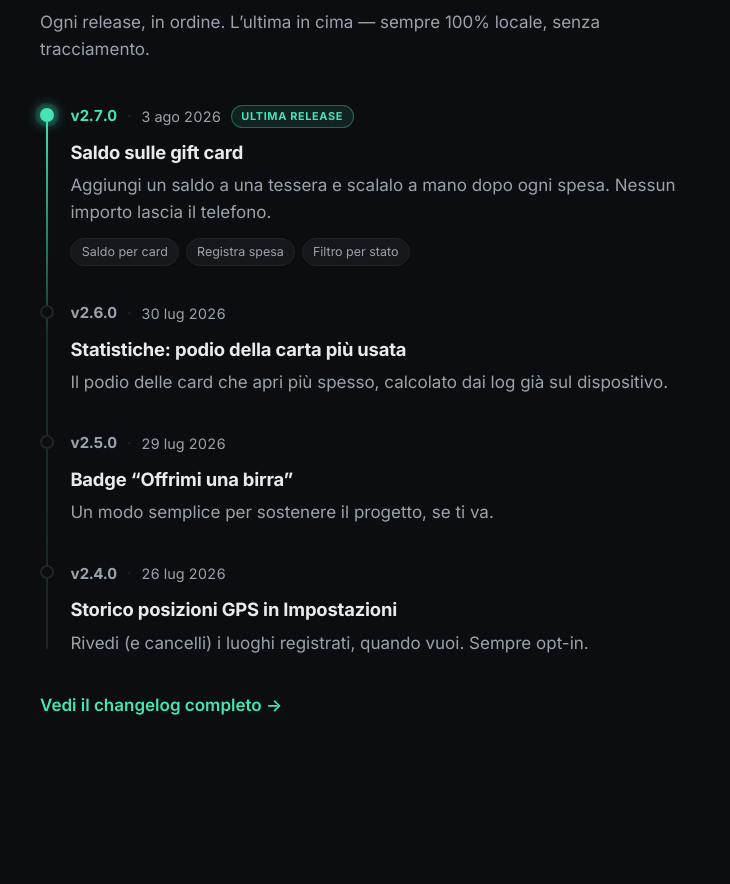
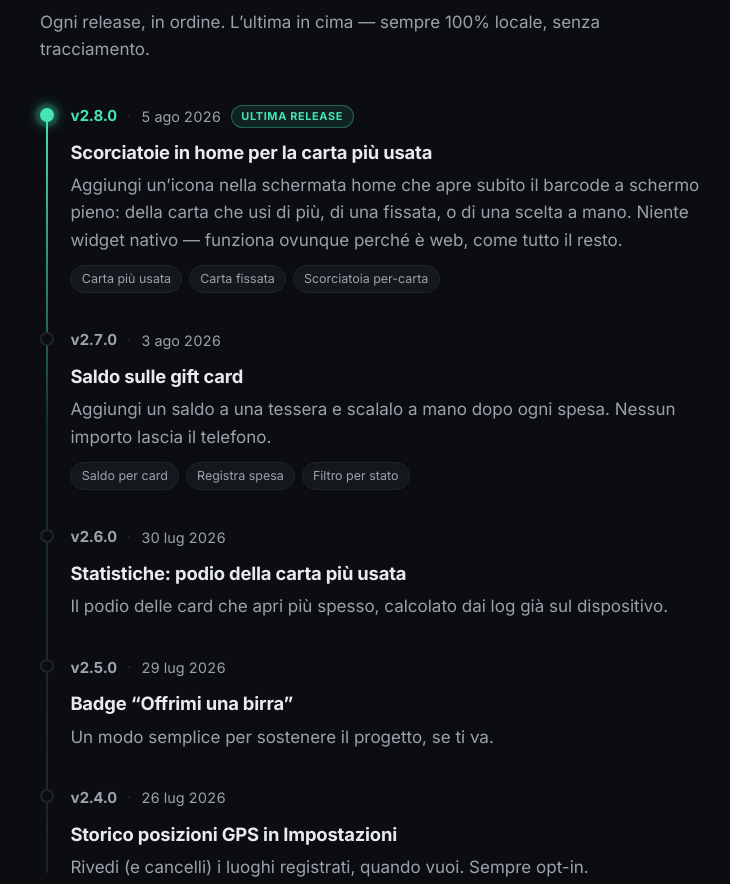
Before and after one commit to savez/fidality-card, an Astro site in the folder landing/: page / in a window 1280 px wide. Shown: the part 2342-3226 px from the top of the page, without its empty margins (90-820 px from the left). Built offline with nearby package versions, Linux system fonts and the light colour scheme; Astro itself is replaced by a stand-in of ours; no server answers.

Commit message:
feat(landing): sezione Novità con le scorciatoie in home (2.8.0)

```diff
--- a/landing/src/components/News.astro
+++ b/landing/src/components/News.astro
@@ -7,12 +7,19 @@ import { meta } from '../data/meta.js'
 
 const releases = [
   {
+    version: '2.8.0',
+    date: '5 ago 2026',
+    title: 'Scorciatoie in home per la carta più usata',
+    body: 'Aggiungi un’icona nella schermata home che apre subito il barcode a schermo pieno: della carta che usi di più, di una fissata, o di una scelta a mano. Niente widget nativo — funziona ovunque perché è web, come tutto il resto.',
+    chips: ['Carta più usata', 'Carta fissata', 'Scorciatoia per-carta'],
+    latest: true,
+  },
+  {
     version: '2.7.0',
     date: '3 ago 2026',
     title: 'Saldo sulle gift card',
     body: 'Aggiungi un saldo a una tessera e scalalo a mano dopo ogni spesa. Nessun importo lascia il telefono.',
     chips: ['Saldo per card', 'Registra spesa', 'Filtro per stato'],
-    latest: true,
   },
   {
     version: '2.6.0',
```
